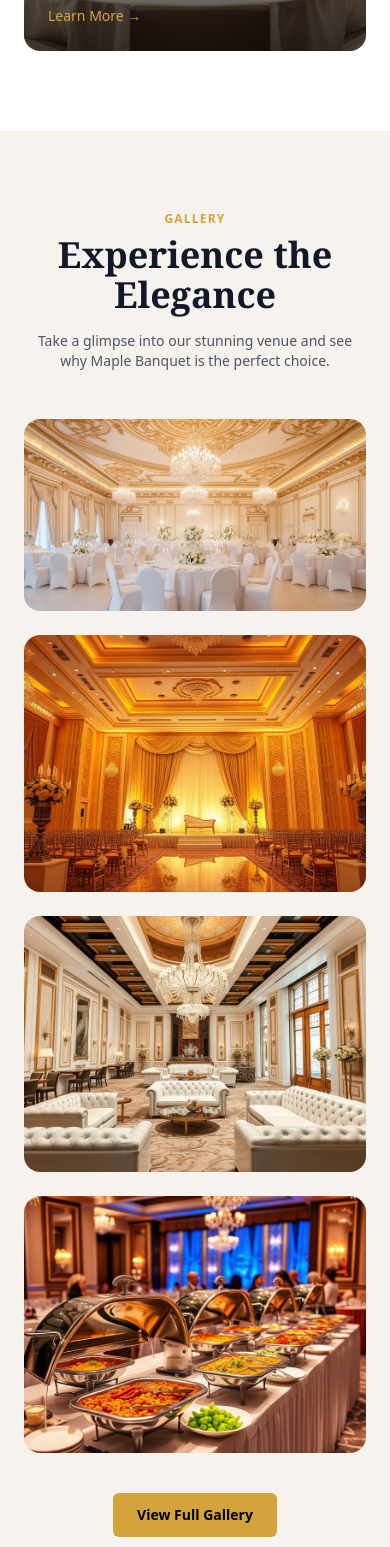
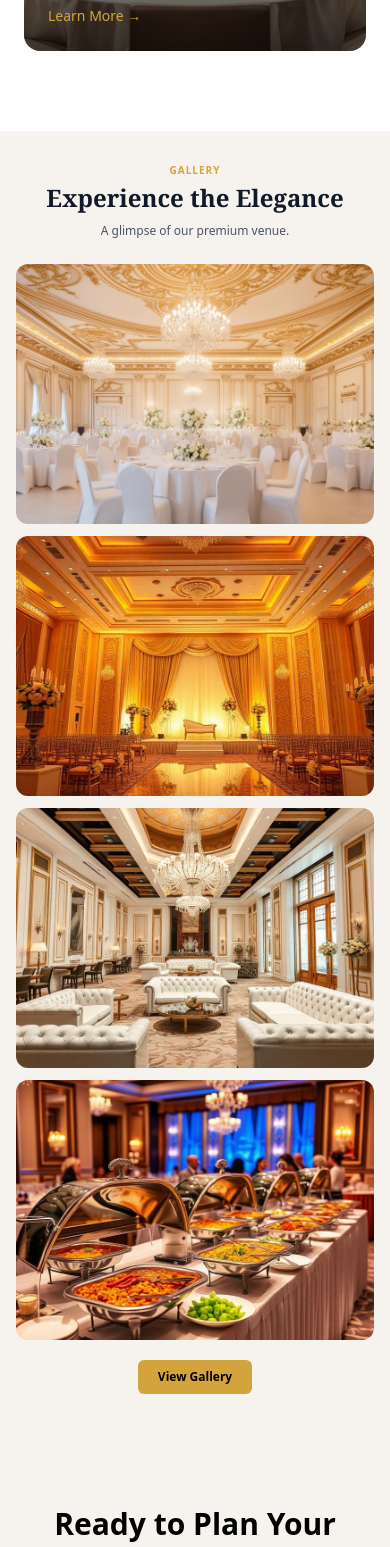
Before and after one commit to JaiPatel0916/Maple-Banquet-hall, a React (Vite) app in the folder frontend/: page / in a window 390 px wide. Shown: the part 4207-5754 px from the top of the page. Built offline with nearby package versions, Linux system fonts and the light colour scheme.

Commit message:
Services page change

```diff
--- a/frontend/src/components/Home/GallerySection.jsx
+++ b/frontend/src/components/Home/GallerySection.jsx
@@ -1,72 +1,148 @@
 import React from "react";
+import { motion } from "framer-motion";
 
-// Import images from assets
 import imgMain from "../../assets/images/hero-banquet.jpg";
 import imgTop1 from "../../assets/images/hall-1.jpg";
 import imgTop2 from "../../assets/images/hall-2.jpg";
 import imgBottom from "../../assets/images/catering.jpg";
 
+const fadeUp = {
+  hidden: { opacity: 0, y: 30 },
+  visible: { opacity: 1, y: 0 }
+};
+
 export default function GallerySection() {
   return (
-    <section className="bg-[#f6f2ee] py-20">
-      <div className="mx-auto max-w-7xl px-6">
+    <section className="bg-[#f6f2ee] py-8">
+      <div className="mx-auto max-w-5xl 2xl:max-w-6xl px-4">
+
         {/* Heading */}
-        <div className="mb-12 text-center">
-          <p className="text-xs font-semibold uppercase tracking-widest text-[#d4a43c]">
+        <motion.div
+          variants={fadeUp}
+          initial="hidden"
+          whileInView="visible"
+          viewport={{ once: true }}
+          transition={{ duration: 0.6 }}
+          className="mb-6 text-center"
+        >
+          <p className="text-[10px] font-semibold uppercase tracking-widest text-[#d4a43c]">
             Gallery
           </p>
-          <h2 className="mt-2 text-4xl font-serif font-semibold text-gray-900">
+          <h2 className="mt-1 text-2xl font-serif font-semibold text-gray-900">
             Experience the Elegance
           </h2>
-          <p className="mx-auto mt-4 max-w-xl text-sm text-gray-600">
-            Take a glimpse into our stunning venue and see why Maple Banquet is
-            the perfect choice.
+          <p className="mx-auto mt-2 max-w-md text-[12px] text-gray-600">
+            A glimpse of our premium venue.
           </p>
-        </div>
+        </motion.div>
 
         {/* Gallery Grid */}
-        <div className="grid gap-6 lg:grid-cols-3">
-          {/* Left large image */}
-          <div className="lg:row-span-2 overflow-hidden rounded-2xl">
+        <div className="grid grid-cols-1 md:grid-cols-3 gap-3">
+
+          {/* Image 1 */}
+          <motion.div
+            variants={fadeUp}
+            initial="hidden"
+            whileInView="visible"
+            viewport={{ once: true }}
+            transition={{ duration: 0.5 }}
+            className="md:row-span-2 overflow-hidden rounded-xl"
+          >
             <img
               src={imgMain}
               alt="Banquet Hall"
-              className="h-full w-full object-cover transition duration-500 hover:scale-105"
+              className="
+              h-[260px]
+              md:h-full
+              2xl:h-[470px]
+              w-full object-cover
+             transition-transform duration-500 hover:scale-105"
             />
-          </div>
 
-          {/* Top right images */}
-          <div className="overflow-hidden rounded-2xl">
+          </motion.div>
+
+          {/* Image 2 */}
+          <motion.div
+            variants={fadeUp}
+            initial="hidden"
+            whileInView="visible"
+            viewport={{ once: true }}
+            transition={{ duration: 0.5, delay: 0.1 }}
+            className="overflow-hidden rounded-xl"
+          >
             <img
               src={imgTop1}
               alt="Luxury Interior"
-              className="h-full w-full object-cover transition duration-500 hover:scale-105"
+              className="
+                h-[260px]
+                md:h-[140px]
+                2xl:h-[200px]
+                w-full object-cover
+                transition-transform duration-500 hover:scale-105
+              "
             />
-          </div>
+          </motion.div>
 
-          <div className="overflow-hidden rounded-2xl">
+          {/* Image 3 */}
+          <motion.div
+            variants={fadeUp}
+            initial="hidden"
+            whileInView="visible"
+            viewport={{ once: true }}
+            transition={{ duration: 0.5, delay: 0.2 }}
+            className="overflow-hidden rounded-xl"
+          >
             <img
               src={imgTop2}
               alt="Decor Setup"
-              className="h-full w-full object-cover transition duration-500 hover:scale-105"
+              className="
+                h-[260px]
+                md:h-[140px]
+                2xl:h-[200px]
+                w-full object-cover
+                transition-transform duration-500 hover:scale-105
+              "
             />
-          </div>
+          </motion.div>
 
-          {/* Bottom right image */}
-          <div className="lg:col-span-2 overflow-hidden rounded-2xl">
+          {/* Image 4 */}
+          <motion.div
+            variants={fadeUp}
+            initial="hidden"
+            whileInView="visible"
+            viewport={{ once: true }}
+            transition={{ duration: 0.5, delay: 0.3 }}
+            className="md:col-span-2 overflow-hidden rounded-xl"
+          >
             <img
               src={imgBottom}
               alt="Catering Setup"
-              className="h-full w-full object-cover transition duration-500 hover:scale-105"
+              className="
+                h-[260px]
+                md:h-[160px]
+                2xl:h-[260px]
+                w-full object-cover
+                transition-transform duration-500 hover:scale-105
+              "
             />
-          </div>
+          </motion.div>
+
         </div>
 
-        <div className="mt-10 text-center">
-          <button className="rounded-md bg-[#d4a43c] px-6 py-3 text-sm font-semibold text-black transition hover:bg-[#c29635]">
-            View Full Gallery
+        {/* Button */}
+        <motion.div
+          variants={fadeUp}
+          initial="hidden"
+          whileInView="visible"
+          viewport={{ once: true }}
+          transition={{ duration: 0.6 }}
+          className="mt-5 text-center"
+        >
+          <button className="rounded-md bg-[#d4a43c] px-5 py-2 text-[12px] font-semibold text-black transition hover:bg-[#c29635]">
+            View Gallery
           </button>
-        </div>
+        </motion.div>
+
       </div>
     </section>
   );
--- a/frontend/src/components/Services/Facilities.jsx
+++ b/frontend/src/components/Services/Facilities.jsx
@@ -1,37 +1,47 @@
 import React from "react";
 import { motion } from "framer-motion";
+import {
+  Utensils,
+  Music,
+  Flower2,
+  Camera,
+  Car,
+  Lightbulb
+} from "lucide-react";
+
+/* Card animation */
+const cardVariants = {
+  hidden: { opacity: 0, y: 25 },
+  visible: (i) => ({
+    opacity: 1,
+    y: 0,
+    transition: {
+      delay: i * 0.08,
+      duration: 0.45,
+      ease: "easeOut",
+    },
+  }),
+};
+
+/* Icon animation */
+const iconFloat = {
+  animate: {
+    y: [0, -6, 0],
+    transition: {
+      duration: 2.4,
+      repeat: Infinity,
+      ease: "easeInOut",
+    },
+  },
+};
 
 const facilities = [
-  {
-    title: "In-House Catering",
-    desc: "Delicious multi-cuisine menu options",
-    icon: "🍴",
-  },
-  {
-    title: "Sound System",
-    desc: "Professional audio equipment",
-    icon: "🎵",
-  },
-  {
-    title: "Décor Services",
-    desc: "Customizable event decorations",
-    icon: "🌼",
-  },
-  {
-    title: "Photo Zones",
-    desc: "Beautiful backdrops for memories",
-    icon: "📷",
-  },
-  {
-    title: "Parking",
-    desc: "Ample parking for guests",
-    icon: "🚗",
-  },
-  {
-    title: "Lighting",
-    desc: "Ambient and accent lighting",
-    icon: "💡",
-  },
+  { title: "In-House Catering", desc: "Delicious multi-cuisine menu options", icon: Utensils },
+  { title: "Sound System", desc: "Professional audio equipment", icon: Music },
+  { title: "Décor Services", desc: "Customizable event decorations", icon: Flower2 },
+  { title: "Photo Zones", desc: "Beautiful backdrops for memories", icon: Camera },
+  { title: "Parking", desc: "Ample parking for guests", icon: Car },
+  { title: "Lighting", desc: "Ambient and accent lighting", icon: Lightbulb },
 ];
 
 const FacilitiesSection = () => {
@@ -39,28 +49,49 @@ const FacilitiesSection = () => {
     <section className="bg-[#f6f2ee] py-[80px]">
       <div className="mx-auto max-w-[1320px] px-6">
 
-        <div className="mb-[48px] text-center">
+        {/* Heading */}
+        <motion.div
+          initial={{ opacity: 0, y: 18 }}
+          whileInView={{ opacity: 1, y: 0 }}
+          viewport={{ once: true }}
+          transition={{ duration: 0.6 }}
+          className="mb-[48px] text-center"
+        >
           <p className="text-[11px] uppercase tracking-[0.28em] font-semibold text-[#d4a43c]">
             Facilities
           </p>
           <h2 className="mt-3 text-[40px] md:text-[48px] font-serif font-semibold text-[#1c1c1c]">
             Everything You Need
           </h2>
-        </div>
+        </motion.div>
 
+        {/* Cards */}
         <div className="grid grid-cols-1 sm:grid-cols-2 lg:grid-cols-6 gap-[24px]">
-          {facilities.map((item, i) => (
+          {facilities.map((item, i) => {
+            const Icon = item.icon;
+
+            return (
               <motion.div
                 key={i}
-              initial={{ opacity: 0, y: 18 }}
-              whileInView={{ opacity: 1, y: 0 }}
-              transition={{ duration: 0.4, delay: i * 0.06 }}
+                custom={i}
+                variants={cardVariants}
+                initial="hidden"
+                whileInView="visible"
                 viewport={{ once: true }}
-              className="bg-white rounded-[16px] px-5 pt-7 pb-6 text-center shadow-[0_8px_24px_rgba(0,0,0,0.05)]"
+                whileHover={{
+                  y: -8,
+                  boxShadow: "0 20px 40px rgba(212,164,60,0.18)",
+                }}
+                className="bg-white rounded-[16px] px-5 pt-7 pb-6 text-center transition"
               >
-              <div className="mx-auto mb-4 flex h-[48px] w-[48px] items-center justify-center rounded-full bg-[#fbf3e3] text-[20px] text-[#d4a43c]">
-                {item.icon}
-              </div>
+                {/* Icon */}
+                <motion.div
+                  variants={iconFloat}
+                  animate="animate"
+                  className="mx-auto mb-4 flex h-[48px] w-[48px] items-center justify-center rounded-full bg-[#fbf3e3]"
+                >
+                  <Icon size={22} className="text-[#d4a43c]" />
+                </motion.div>
 
                 <h3 className="font-serif text-[14.5px] font-semibold text-[#1c1c1c]">
                   {item.title}
@@ -69,7 +100,8 @@ const FacilitiesSection = () => {
                   {item.desc}
                 </p>
               </motion.div>
-          ))}
+            );
+          })}
         </div>
 
       </div>
```
Also changed, not shown: frontend/src/components/Navbar.jsx (+36 -14 lines). Lines whose indentation alone changed are shown as unchanged.
